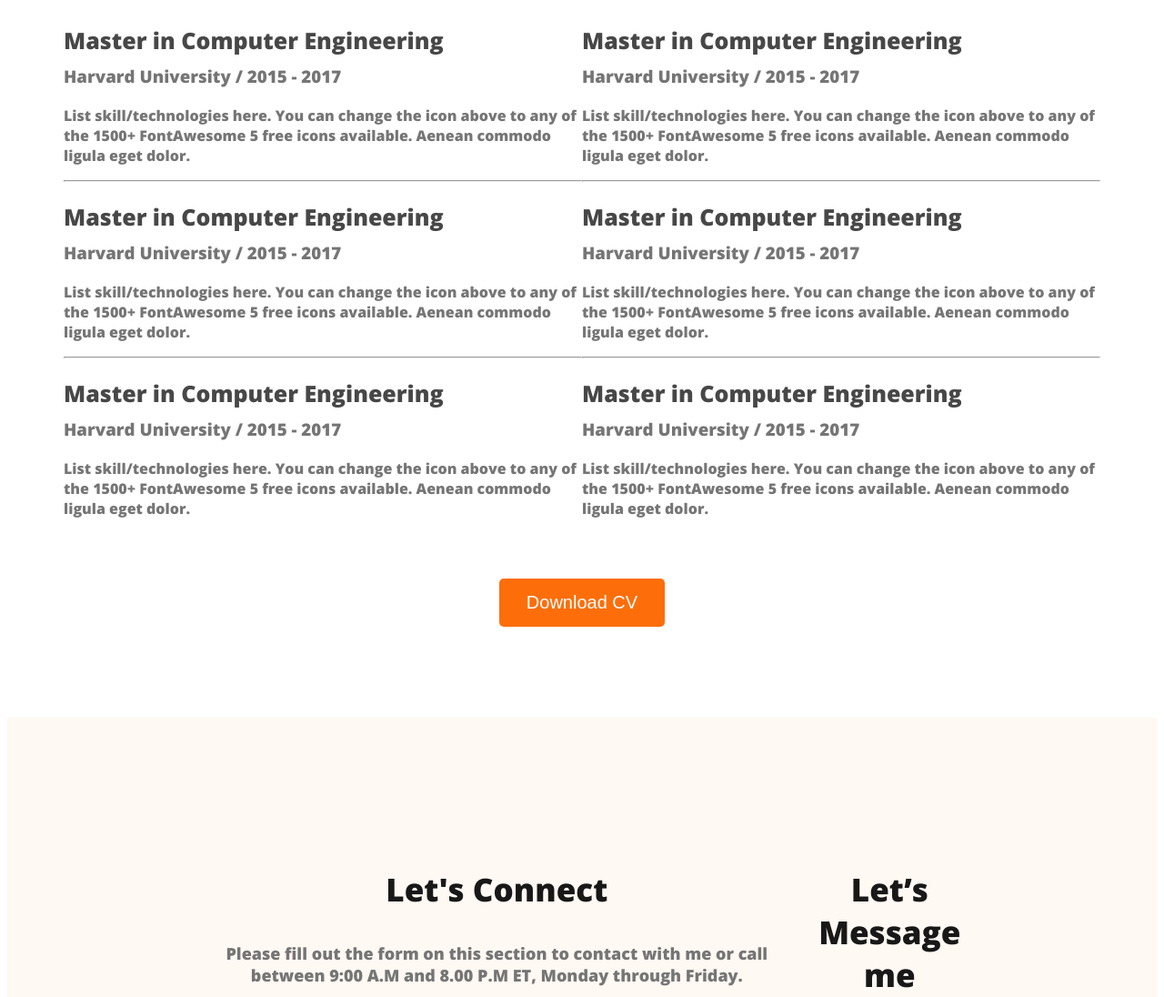
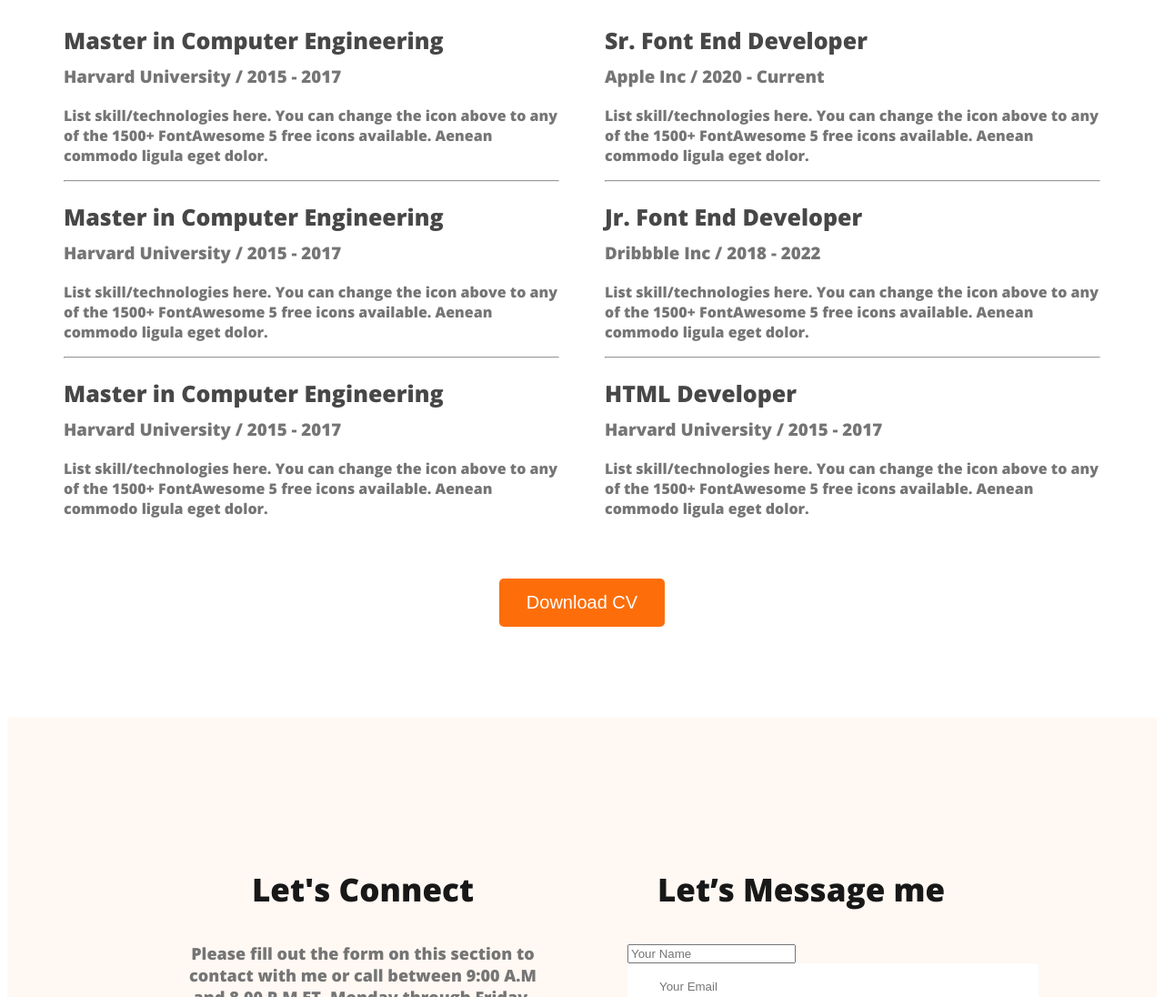
Before and after one commit to MarufSiyam11/webdevellopment-portfolio, a plain HTML site: page index.html in a window 1280 px wide. Shown: the part 2553-3649 px from the top of the page at 91% size. Drawn offline with nearby package versions, Linux system fonts and the light colour scheme.

Commit message:
form added

```diff
--- a/index.html
+++ b/index.html
@@ -117,21 +117,21 @@
 <div class="resume-column">
     <h3 class="resume-column-title">My Eperience</h3>
     <div class="resume-item">
-        <h2 class="resume-item-title">Master in Computer Engineering</h2>
-        <h3 class="resume-item-institute">Harvard University / 2015 - 2017</h3>
+        <h2 class="resume-item-title">Sr. Font End Developer</h2>
+        <h3 class="resume-item-institute">Apple Inc / 2020 - Current</h3>
         <p class="resume-item-destription">List skill/technologies here. You can change the icon above
             to any of the 1500+ FontAwesome 5 free icons available. Aenean commodo ligula eget dolor.</p>
         </div>
         <hr>
         <div class="resume-item">
-        <h2 class="resume-item-title">Master in Computer Engineering</h2>
-        <h3 class="resume-item-institute">Harvard University / 2015 - 2017</h3>
+        <h2 class="resume-item-title">Jr. Font End Developer</h2>
+        <h3 class="resume-item-institute">Dribbble Inc / 2018 - 2022</h3>
         <p class="resume-item-destription">List skill/technologies here. You can change the icon above
             to any of the 1500+ FontAwesome 5 free icons available. Aenean commodo ligula eget dolor.</p>
         </div>
         <hr>
         <div class="resume-item">
-        <h2 class="resume-item-title">Master in Computer Engineering</h2>
+        <h2 class="resume-item-title">HTML Developer</h2>
         <h3 class="resume-item-institute">Harvard University / 2015 - 2017</h3>
         <p class="resume-item-destription">List skill/technologies here. You can change the icon above
             to any of the 1500+ FontAwesome 5 free icons available. Aenean commodo ligula eget dolor.</p>
@@ -157,6 +157,12 @@
         </div>
         <div class="footer-column">
             <h3 class="section-title">Let’s Message me</h3>
+            <form class="contact" action="">
+                <input type=" text" placeholder="Your Name">
+                <input type="email" name="" placeholder="Your Email" id="">
+                <textarea name="" placeholder="message" id="" cols="30" rows="10"></textarea>
+                <input class="btn-primary" type="submit" value="submit">
+            </form>
         </div>
     </footer>
 </body>
--- a/styles/site.css
+++ b/styles/site.css
@@ -162,6 +162,7 @@ main section {
 
 .resume-container {
     display: flex;
+    gap: 50px;
 }
 
 .resume-item-title {
@@ -170,25 +171,48 @@ main section {
     font-weight: 700;
     margin-bottom: 10px;
 }
-.resume-item-institute{
+
+.resume-item-institute {
     margin-bottom: 20px;
     margin-top: 0px;
 }
+
 .resume-item-institute,
 .resume-item-destription {
     color: #757575;
 }
-.resume.container{
+
+.resume.container {
     margin: 30px;
 }
-.download-cv{
+
+.download-cv {
     text-align: center;
     margin-top: 50px;
 }
+
 /*footer style*/
-footer{
+footer {
     display: flex;
+    gap: 100px;
     background-color: #FFF8F3;
     margin-top: 100px;
     padding: 130px 200px;
 }
+
+.footer-column{
+    width: 50%;
+}
+.social-links a{
+     margin-right: 25px;
+}
+.contact input  [text="text"], .contact input[type="Email"], textarea{
+    display: block;
+    margin-bottom: 25px;
+    padding: 18px 35px;
+    color: #757575;
+    border-radius: 5px;
+    background:#FFF;
+    border: 0;
+    width: 100%;
+}
```
